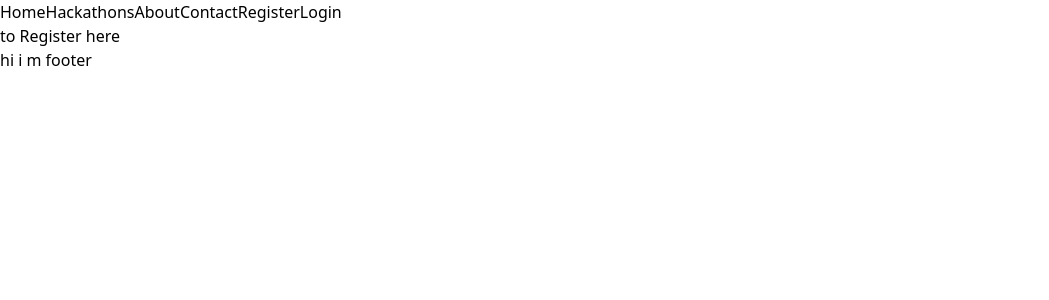
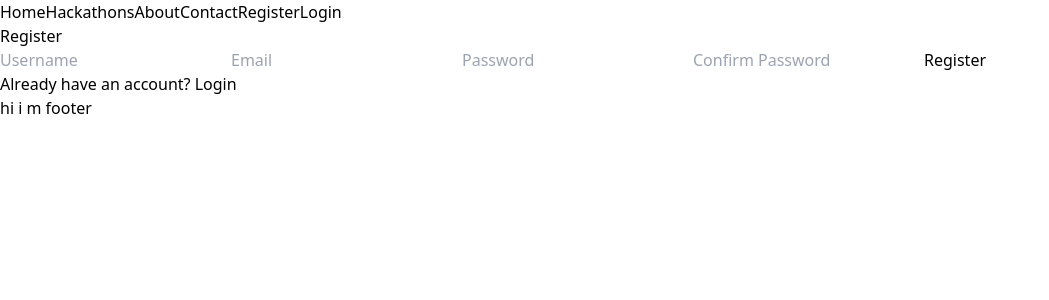
Before and after one commit to satvikpathak/Hackathon-Club-Website, a React (Vite) app in the folder frontend/: page /register in a window 1280 px wide. Shown: the top 300 px of the page, without its empty margins (0-1049 px from the left). Built offline with nearby package versions, Linux system fonts and the light colour scheme.

Commit message:
Register and Login changes

```diff
--- a/frontend/src/components/Login/Login.jsx
+++ b/frontend/src/components/Login/Login.jsx
@@ -1,12 +1,50 @@
-import React from 'react'
+import React from 'react';
+import { useForm } from "react-hook-form";
+import { Link, useLocation,useNavigate } from "react-router-dom";
 
 function Login() {
+  const { register, handleSubmit, watch, formState: { errors } } = useForm();
+  const navigate = useNavigate()
+  const onsubmit = async (data)=>{
+    navigate('/home')
+  }
+
   return (
-    <div className='text-white text-3xl min-h-screen'>
-        Login
+    <div className='text-3xl min-h-screen text-white flex justify-center items-center'>
+      <div className="w-full max-w-md border-2 border-white p-8 rounded-lg bg-gray-800 shadow-lg">
+        <h2 className="text-4xl font-semibold mb-6 text-center">Login</h2>
+        <form action="" className="flex flex-col space-y-4" onSubmit={handleSubmit(onsubmit)}>
+          <input
+            type="text"
+            placeholder="Username/Email"
+            {...register("UsernameEmail",{required:"Email is required"})}
+            className="w-full p-2 rounded bg-gray-700 text-white focus:outline-none focus:ring-2 focus:ring-blue-500"
+          />
+          {errors.UsernameEmail && <div>{errors.UsernameEmail.message}</div>}
 
+          <input
+            type="password"
+            placeholder="Password"
+            {...register("password",{required:"Password is required",minLength:{value:8,message:"Minimum length is 8"}})}
+            className="w-full p-2 rounded bg-gray-700 text-white focus:outline-none focus:ring-2 focus:ring-blue-500"
+          />
+          {errors.password && <div>{errors.password.message}</div>}
+          <button
+            type="submit"
+            className="w-full py-3 mt-4 rounded bg-gradient-to-r from-red-800 to-red-600 text-white font-bold text-lg transition-all duration-200"
+          >
+            Login
+          </button>
+        </form>
+
+        <Link to="/Register">
+        <p className="text-center mt-4 text-sm text-gray-400">
+          Don't have an account? <a href="/register" className="text-blue-400 hover:underline">Register</a>
+        </p>
+        </Link>
+      </div>
     </div>
-  )
+  );
 }
 
-export default Login
+export default Login;
--- a/frontend/src/components/Register/Register.jsx
+++ b/frontend/src/components/Register/Register.jsx
@@ -1,9 +1,83 @@
-import React from 'react'
+import React from 'react';
+import { useForm } from "react-hook-form";
+import { Link, useLocation,useNavigate } from "react-router-dom";
 
 function Register() {
+  const { register, handleSubmit, watch, formState: { errors } } = useForm();
+  const navigate = useNavigate()
+  const onSubmit = async (data)=>{
+    navigate('/Login')
+  }
+  const password = watch("password");
+
   return (
-    <div className='text-3xl  min-h-screen text-white '>to Register here</div>
-  )
+    <div className='text-3xl min-h-screen text-white flex justify-center items-center '>
+      <div className="w-full max-w-md border-2 border-white p-8 rounded-lg bg-gray-800 shadow-lg">
+        <h2 className="text-4xl font-semibold mb-6 text-center">Register</h2>
+        <form onSubmit={handleSubmit(onSubmit)} className="flex flex-col space-y-4">
+          <input
+            type="text"
+            placeholder="Username"
+            {...register("username", { required: "Username is required" })}
+            className="w-full p-2 rounded bg-gray-700 text-white focus:outline-none focus:ring-2 focus:ring-blue-500"
+          />
+          {errors.username && <div className="text-red-500 text-sm">{errors.username.message}</div>}
+
+          <input
+            type="email"
+            placeholder="Email"
+            {...register("email", {
+              required: "Email is required",
+              pattern: {
+                value: /^[^\s@]+@[^\s@]+\.[^\s@]+$/,
+                message: "Invalid email address"
+              }
+            })}
+            className="w-full p-2 rounded bg-gray-700 text-white focus:outline-none focus:ring-2 focus:ring-blue-500"
+          />
+          {errors.email && <div className="text-red-500 text-sm">{errors.email.message}</div>}
+
+          <input
+            type="password"
+            placeholder="Password"
+            {...register("password", {
+              required: "Password is required",
+              minLength: {
+                value: 6,
+                message: "Password must be at least 6 characters"
+              }
+            })}
+            className="w-full p-2 rounded bg-gray-700 text-white focus:outline-none focus:ring-2 focus:ring-blue-500"
+          />
+          {errors.password && <div className="text-red-500 text-sm">{errors.password.message}</div>}
+
+          <input
+            type="password"
+            placeholder="Confirm Password"
+            {...register("confirmPassword", {
+              required: "Please confirm your password",
+              validate: value => value === password || "Passwords do not match"
+            })}
+            className="w-full p-2 rounded bg-gray-700 text-white focus:outline-none focus:ring-2 focus:ring-blue-500"
+          />
+          {errors.confirmPassword && <div className="text-red-500 text-sm">{errors.confirmPassword.message}</div>}
+
+          <button
+            type="submit"
+            className="w-full py-3 mt-4 rounded bg-gradient-to-r from-red-800 to-red-600  text-white font-bold text-lg transition-all duration-200 "
+          >
+            Register
+          </button>
+        </form>
+
+        <Link to = "/Login">
+        <p className="text-center mt-4 text-sm text-gray-400">
+          Already have an account? <a href='' className="text-blue-400 hover:underline">Login</a>
+        </p>
+        </Link>
+      </div>
+    </div>
+  );
 }
 
-export default Register
+export default Register;
```
